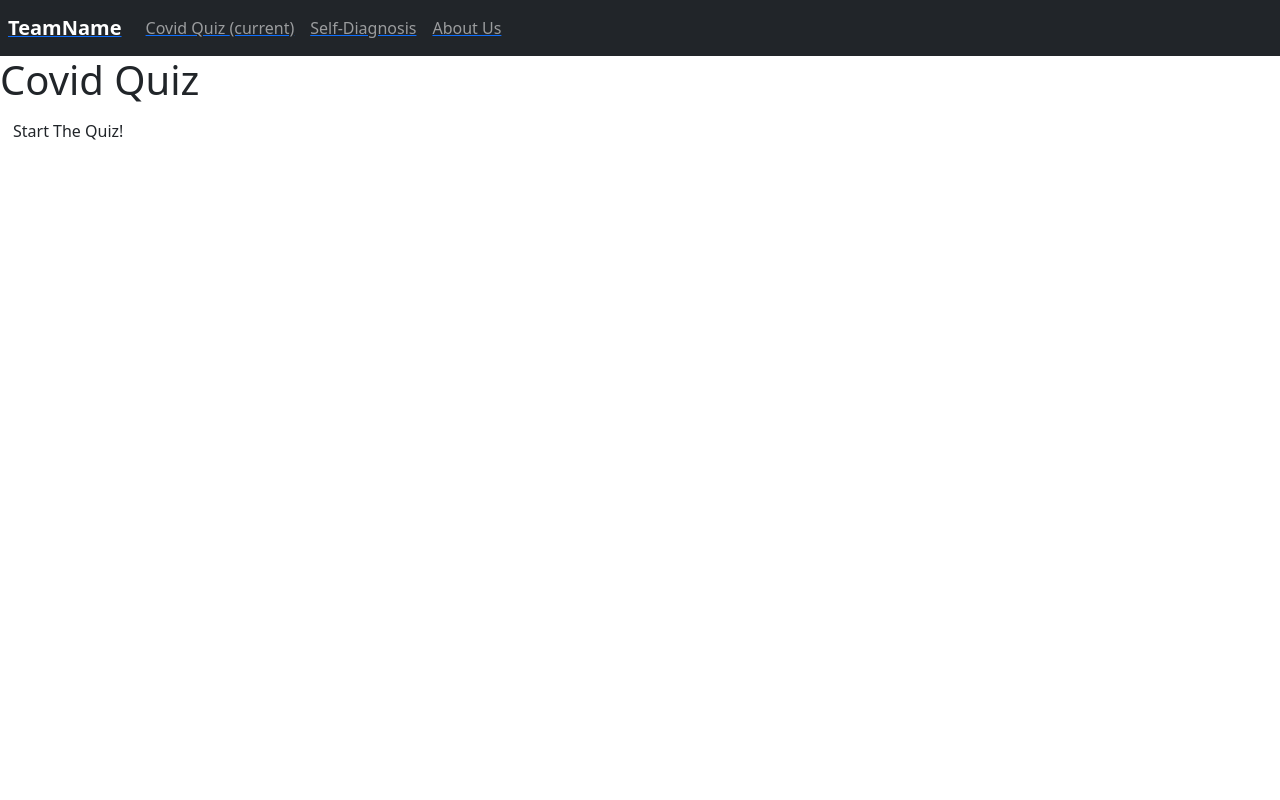
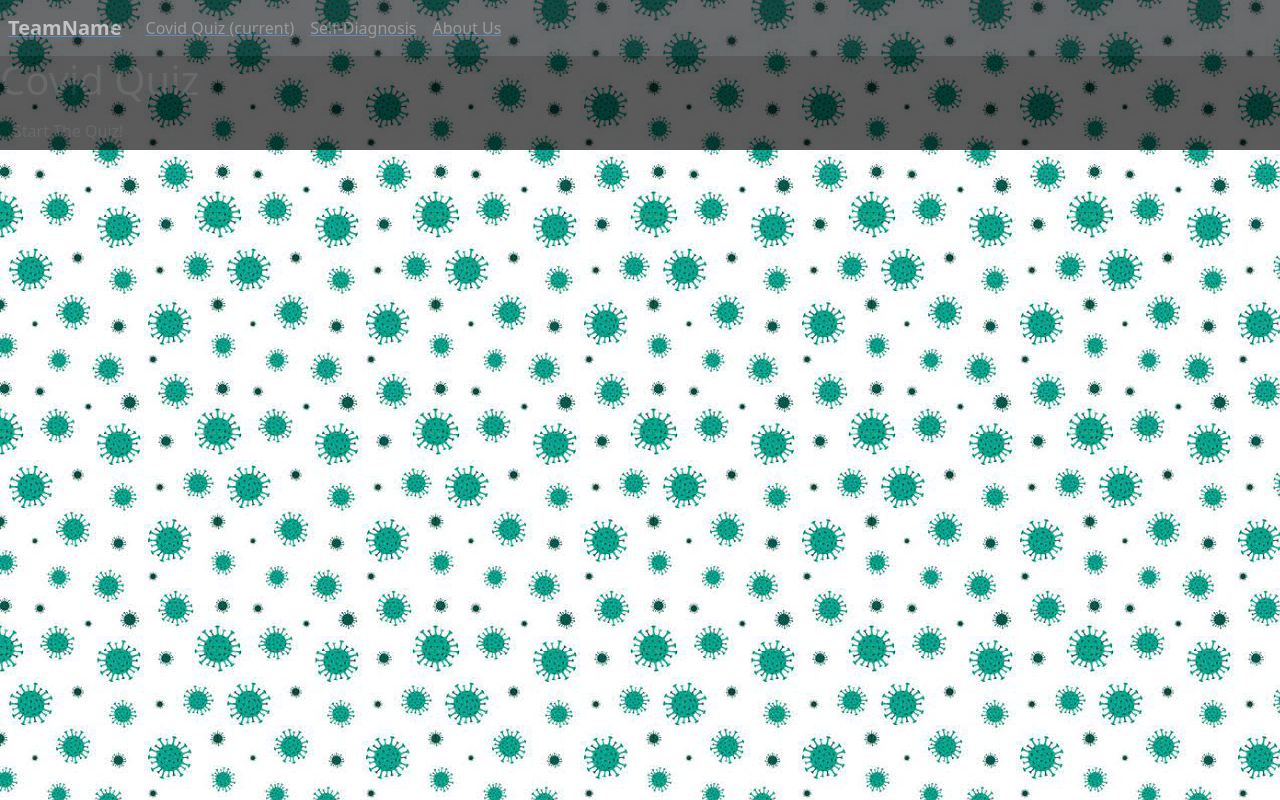
Before and after one commit to kayn0111034/htv-2021, a React (Create React App) app: page /Quiz in a window 1280 px wide. Built offline with nearby package versions, Linux system fonts and the light colour scheme.

Commit message:
Added background

```diff
--- a/src/index.css
+++ b/src/index.css
@@ -1,10 +1,19 @@
 body {
+  background-image: url("download.png");
+  background-color: aquamarine;
+  opacity: 0.8;
   margin: 0;
   font-family: -apple-system, BlinkMacSystemFont, 'Segoe UI', 'Roboto', 'Oxygen',
     'Ubuntu', 'Cantarell', 'Fira Sans', 'Droid Sans', 'Helvetica Neue',
     sans-serif;
   -webkit-font-smoothing: antialiased;
   -moz-osx-font-smoothing: grayscale;
+}
+
+div{
+  background-color: black;
+
+  opacity: 0.8;
 }
 
 code {
```
Also changed, not shown: src/download.png (added).
